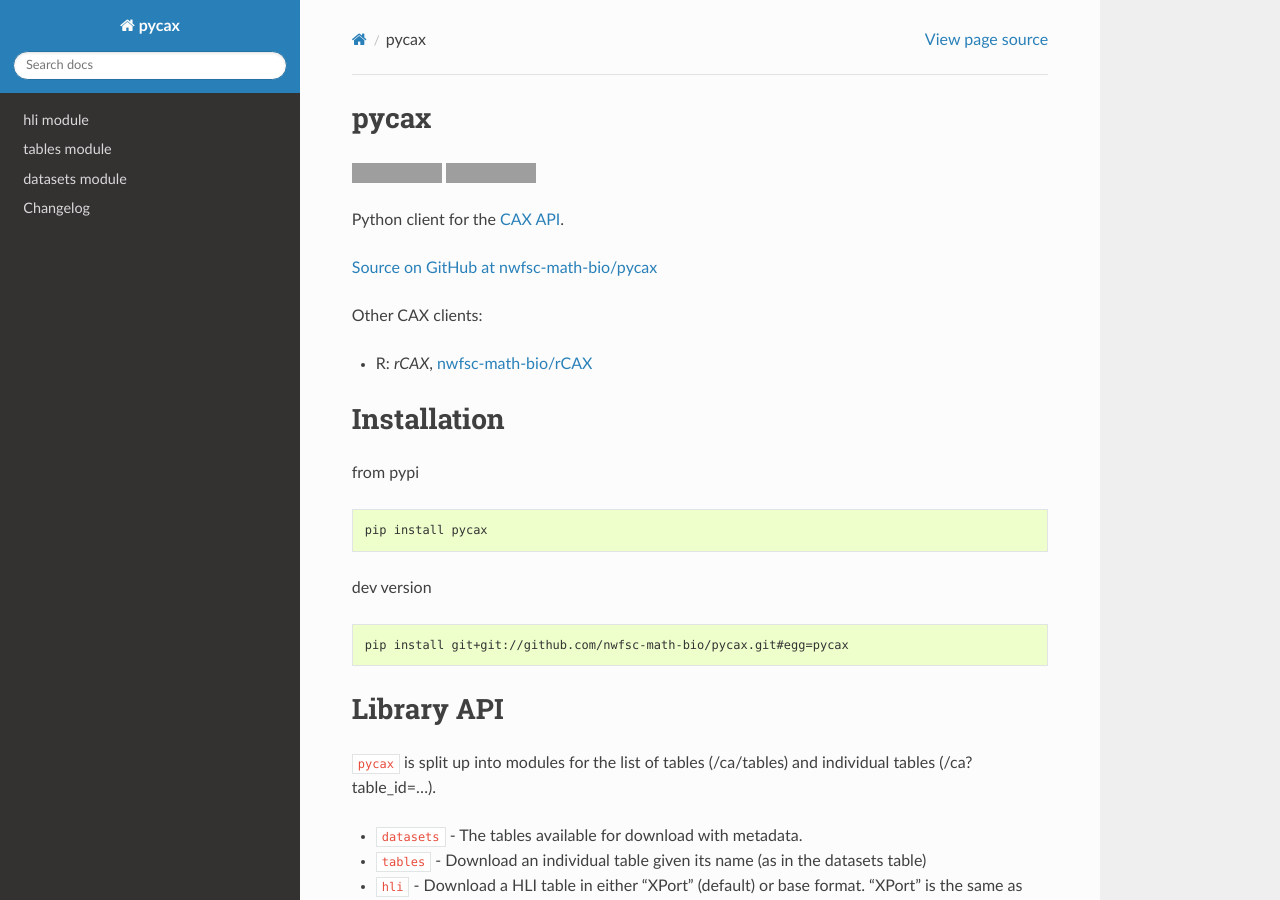
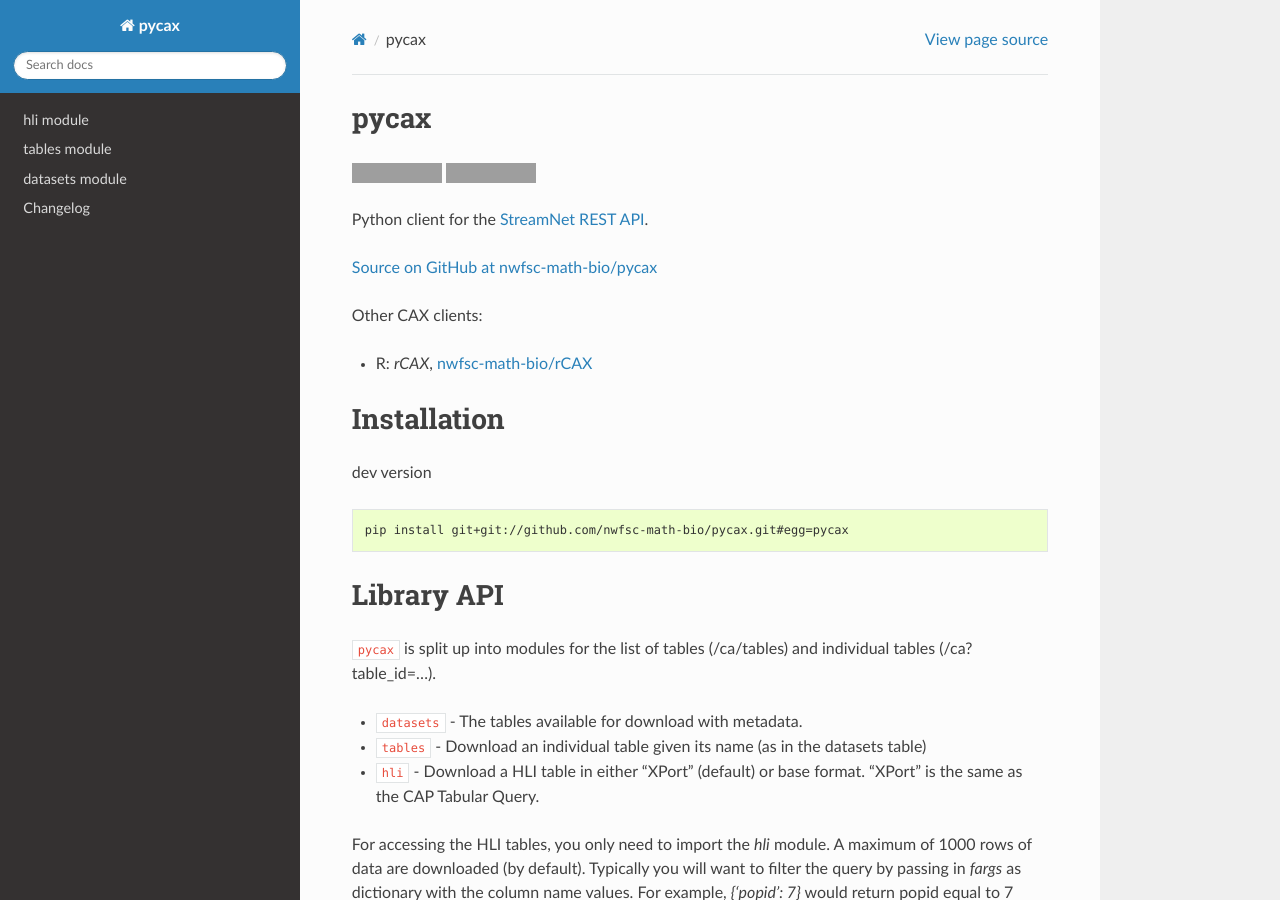
Before and after one commit to noaa-nwfsc/pycax, a Sphinx documentation site: the page built from docs/index.rst, in a window 1280 px wide and 900 px high. Built offline with Sphinx 7.4.7 and the Read the Docs theme 2.0.0, drawn with Linux system fonts in a browser that asks for light colours; the version number could not be read and is left out; grey boxes are pictures that could not be loaded.

Commit message:
some docs clean-up

```diff
--- a/docs/conf.py
+++ b/docs/conf.py
@@ -1,4 +1,4 @@
-# pyobis documentation build configuration file, based on
+# pycax documentation build configuration file, based on
 # sphinx-quickstart on Sun, 2015 Nov 10 00:54:02.
 #
 # This file is execfile()d with the current directory set to its
@@ -263,7 +263,7 @@
         "pycax Documentation",
         author,
         "pycax",
-        "One line description of project.",
+        "An Python client for the CAP API.",
         "Miscellaneous",
     ),
 ]
--- a/docs/index.rst
+++ b/docs/index.rst
@@ -3,8 +3,8 @@
 
 |pypi| |docs|
 
-Python client for the `CAX API
-<https://api.streamnet.org/api/v1>`__.
+Python client for the `StreamNet REST API
+<https://www.streamnet.org/resources/exchange-tools/rest-api-documentation/>`__.
 
 `Source on GitHub at nwfsc-math-bio/pycax <https://github.com/nwfsc-math-bio/pycax>`__
 
@@ -15,9 +15,10 @@
 Installation
 ============
 
-from pypi
+..
+   from pypi
 
-.. code-block:: console
+   .. code-block:: console
 
     pip install pycax
 
```
Also changed, not shown: 1 other file.
